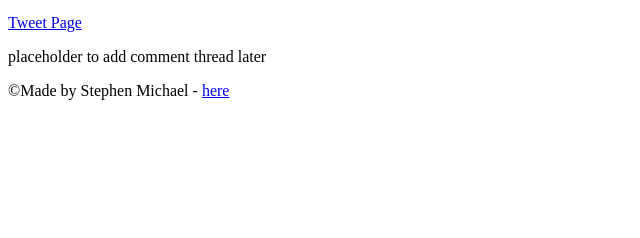
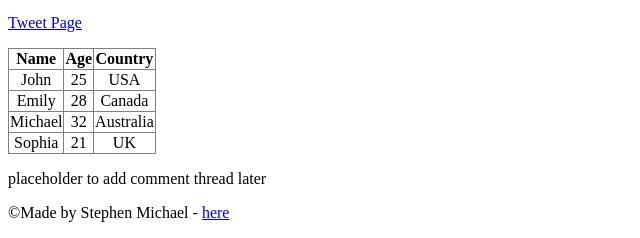
Before and after one commit to VulcanSWE/My_First_Portfolio, a plain HTML site: page html_basic/index.html in a window 1280 px wide. Shown: the part 740-978 px from the top of the page, without its empty margins (0-640 px from the left). Before the commit the page ends 856 px from the top, so only its background shows below. Drawn offline with Linux system fonts and the light colour scheme.

Commit message:
added the table tag as instructed from the task

```diff
--- a/html_basic/index.html
+++ b/html_basic/index.html
@@ -29,6 +29,35 @@
             <a href="https://i.ibb.co/gTDZZT8/ALX-Logo-07.png "><img src="./assets/ALX-Logo-07.png" alt="Logo"></a>
             <p><a href="./tweets.html">Tweet Page</a></p>
 
+
+            <table border="1" style="text-align: center; border-collapse: collapse; padding: 10px;">
+                <tr>
+                    <th>Name</th>
+                    <th>Age</th>
+                    <th>Country</th>
+                </tr>
+                <tr>
+                    <td>John</td>
+                    <td>25</td>
+                    <td>USA</td>
+                </tr>
+                <tr>
+                    <td>Emily</td>
+                    <td>28</td>
+                    <td>Canada</td>
+                </tr>
+                <tr>
+                    <td>Michael</td>
+                    <td>32</td>
+                    <td>Australia</td>
+                </tr>
+                <tr>
+                    <td>Sophia</td>
+                    <td>21</td>
+                    <td>UK</td>
+                </tr>
+            </table>
+
         </article>
 
         <aside>
```
